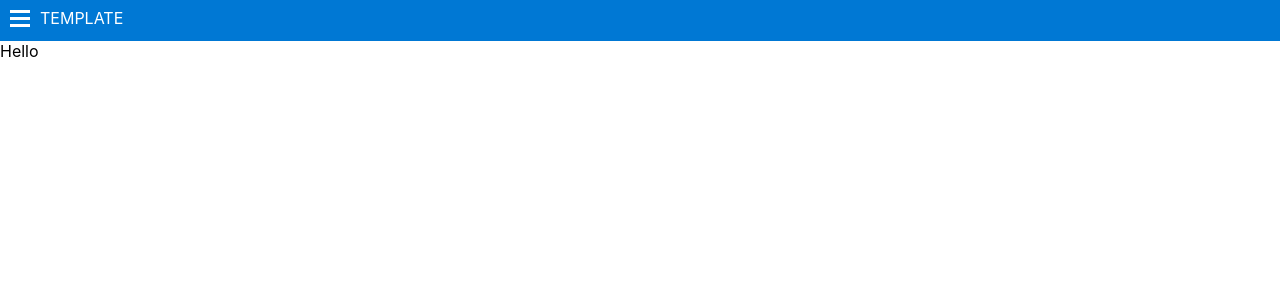
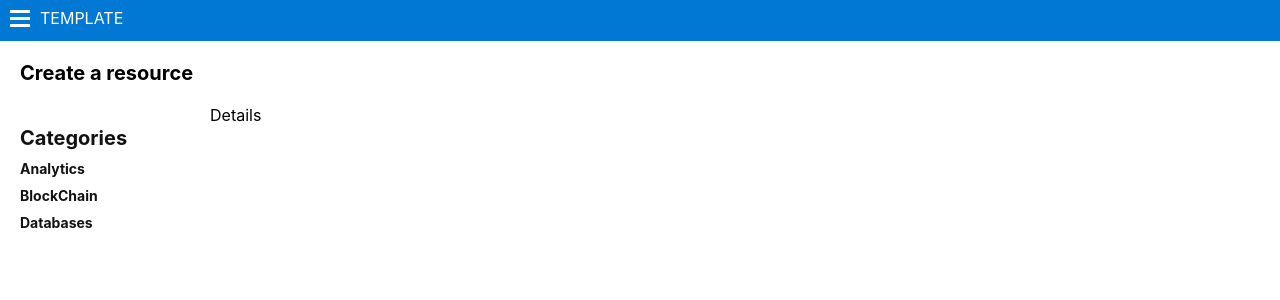
Before and after one commit to HalaHg/ReactTemplate, a React (Create React App) app: page /resource in a window 1280 px wide. Shown: the top 300 px of the page. Built offline with nearby package versions, Linux system fonts and the light colour scheme.

Commit message:
vertical list + deatils

```diff
--- a/src/App.jsx
+++ b/src/App.jsx
@@ -4,6 +4,7 @@ import { Page } from "./components/Page";
 import { BrowserRouter as Router, Route, Routes, Link } from 'react-router-dom';
 import { useState } from "react";
 import "./App.css";
+import { dataResources } from "./data";
 
 const CONTENTS = [
   { name: 'App Services', src: '/app-services.png' },
@@ -32,7 +33,7 @@ function App() {
             exact
             element={<Page onAdd={addNew} onSelect={handleSelect} contents={contents} />}
           />
-          <Route path="/resource" element={<Resource />} />
+          <Route path="/resource" element={<Resource dataResources={dataResources} />} />
         </Routes>
       </div>
     </Router>
--- /dev/null
+++ b/src/components/MainTitle.css
@@ -0,0 +1 @@
+.mainTitle{font-size: 20px;font-weight: bold;margin:20px;}
--- /dev/null
+++ b/src/components/MainTitle.js
@@ -0,0 +1,4 @@
+import "./MainTitle.css";
+export function MainTitle({ children }) {
+  return <div className="mainTitle">{children}</div>;
+}
--- a/src/components/Resource.js
+++ b/src/components/Resource.js
@@ -1,3 +1,38 @@
-export function Resource() {
-  return <div>Hello</div>;
+import { useState } from "react";
+import VerticalList from "./VerticalList";
+import { ResourceDetails } from "./ResourceDetails";
+import { MainTitle } from "./MainTitle";
+
+export function Resource(props) {
+  const { dataResources, ...other } = props;
+
+  const [resourceData, setResourceData] = useState(dataResources);
+
+  function handleClick(item) {
+    console.log(item);
+
+    // Create a copy of categories array
+    const updatedCategories = resourceData.categories.map((category) => ({
+      ...category,
+      categSelected: category.id === item.id, // Update the selected category
+    }));
+
+    setResourceData({
+      ...resourceData,
+      categories: updatedCategories,
+    });
+  }
+  return (
+    <div>
+      <MainTitle>{resourceData.title}</MainTitle>
+      <div style={{ display: "flex" }}>
+        <VerticalList
+          title={resourceData.listTitle}
+          categories={resourceData.categories}
+          onItemClick={(item) => handleClick(item)}
+        ></VerticalList>
+        <ResourceDetails></ResourceDetails>
+      </div>
+    </div>
+  );
 }
--- /dev/null
+++ b/src/components/ResourceDetails.js
@@ -0,0 +1,3 @@
+export function ResourceDetails() {
+  return <div>Details</div>;
+}
--- a/src/components/VerticalList.css
+++ b/src/components/VerticalList.css
@@ -1,5 +1,7 @@
-.leftMenu{width:200px;margin-right: 20px;}
-.leftMenu li{font-size: 14px ;color:#131212;}
+.leftMenu{width:200px;margin-right: 0;list-style: none;
+    text-align: left;}
+.leftMenu li{font-size: 14px ;color:#131212;
+    cursor: pointer;padding:5px 0 5px 10px;}
 .leftMenu li.active {
     font-size: 14px;
     color: #131212;
@@ -10,3 +12,9 @@
     font-weight: bold;
     color: #131212;
 }
+
+ul{padding-inline-start: 10px;}
+
+.leftMenu li:hover {
+    background-color: rgb(201, 204, 206);
+}
--- a/src/components/VerticalList.js
+++ b/src/components/VerticalList.js
@@ -1,28 +1,22 @@
+import "./VerticalList.css";
+
 export default function VerticalList(props) {
-  const { title, categories, id, onItemClick, ...other } = props; //items:[{id:, title}, ....]
+  const { title, categories, onItemClick, ...other } = props;
 
   return (
     <ul className="leftMenu">
       <li className="title">{title}</li>
       {categories.map((e, index) => {
-        if (e.id == id) {
         return (
           <li
-              className="active"
+            className={e.categSelected == true ? "active" : null}
             key={e.id}
             id={e.id}
-              onClick={() => onItemClick(e.id)}
+            onClick={() => onItemClick(e)}
           >
             <b>{e.title}</b>
           </li>
         );
-        } else {
-          return (
-            <li key={e.id} id={e.id} onClick={() => onItemClick(e.id)}>
-              {e.title}
-            </li>
-          );
-        }
       })}
     </ul>
   );
--- a/src/data.js
+++ b/src/data.js
@@ -1,11 +1,13 @@
-import svcImg from "../public/app-services.png";
+import svcImg from "./images/app-services.png";
 
 export const dataResources = {
   title: "Create a resource",
+  listTitle: "Categories",
   categories: [
     {
       id: 11,
       title: "Analytics",
+      categSelected: false,
       items: [
         {
           section: 1,
@@ -77,6 +79,7 @@ export const dataResources = {
     {
       id: 12,
       title: "BlockChain",
+      categSelected: false,
       items: [
         {
           section: 1,
@@ -132,6 +135,7 @@ export const dataResources = {
     {
       id: 13,
       title: "Databases",
+      categSelected: false,
       items: [
         {
           section: 1,
```
Also changed, not shown: src/images/app-services.png (added), src/images/sql-elastic-pools.png (added). Lines whose indentation alone changed are shown as unchanged.
